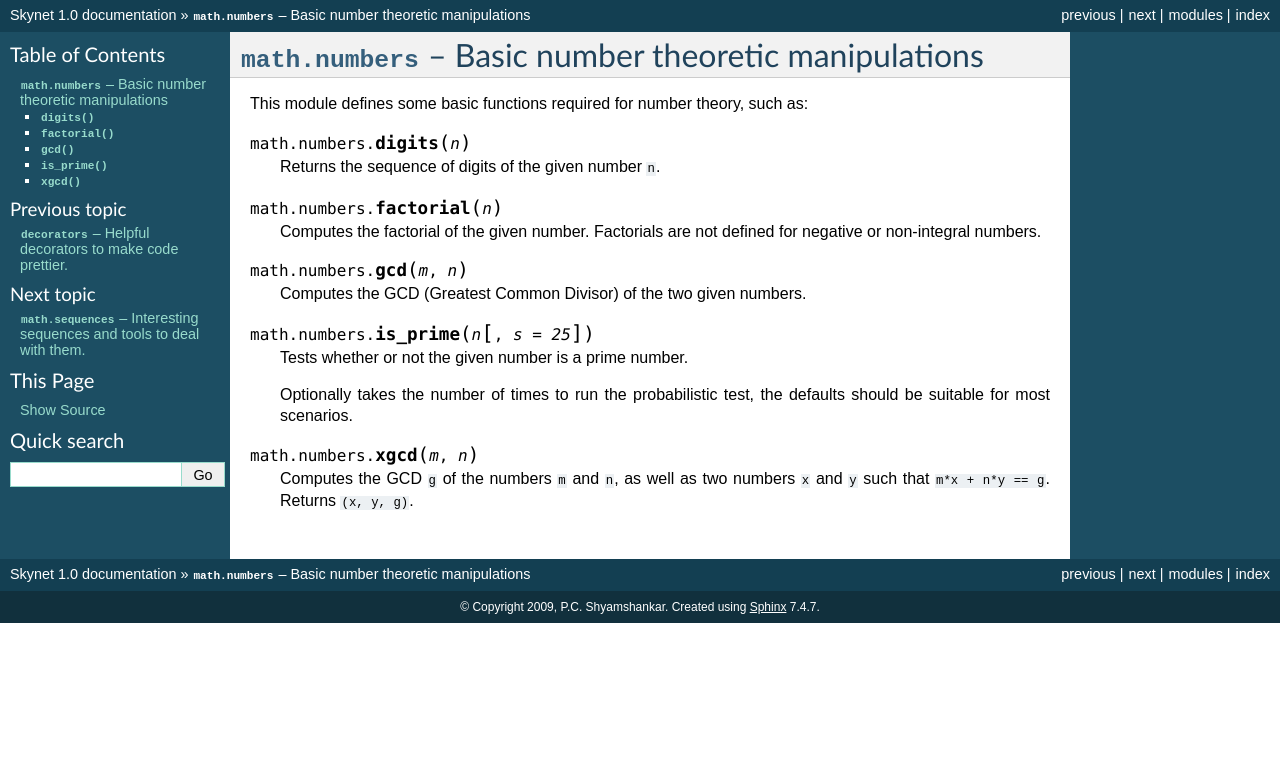
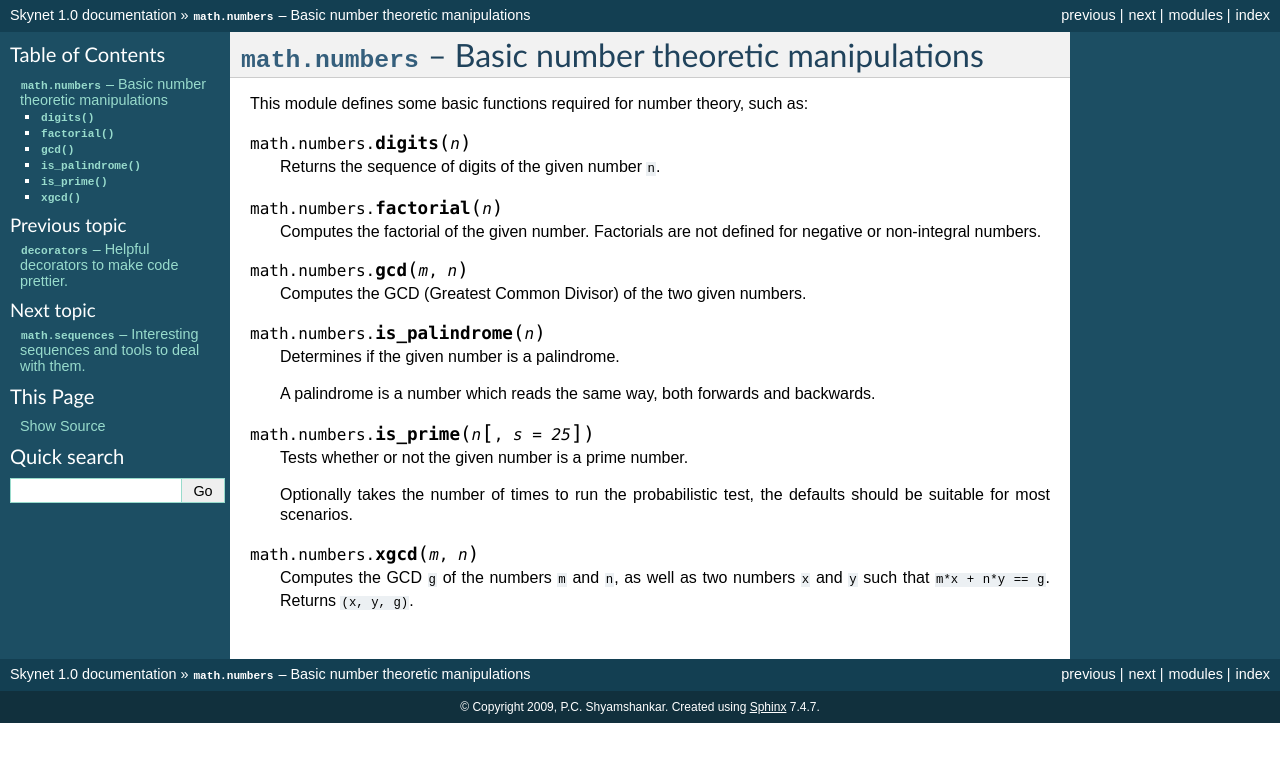
Before and after one commit to sykloid/skynet, a Sphinx documentation site: the page built from doc/source/math/numbers.rst, in a window 1280 px wide. Shown: the top 762 px of the page. Built offline with Sphinx 7.4.7, drawn with Linux system fonts in a browser that asks for light colours; formulas are drawn with MathJax 3.

Commit message:
Added documentation for is_palindrome.

```diff
--- a/doc/source/math/numbers.rst
+++ b/doc/source/math/numbers.rst
@@ -21,6 +21,12 @@ This module defines some basic functions required for number theory, such as:
 
     Computes the GCD (Greatest Common Divisor) of the two given numbers.
 
+.. function:: is_palindrome(n)
+
+    Determines if the given number is a palindrome.
+
+    A palindrome is a number which reads the same way, both forwards and backwards.
+
 .. function:: is_prime(n[, s = 25])
 
     Tests whether or not the given number is a prime number.
```
